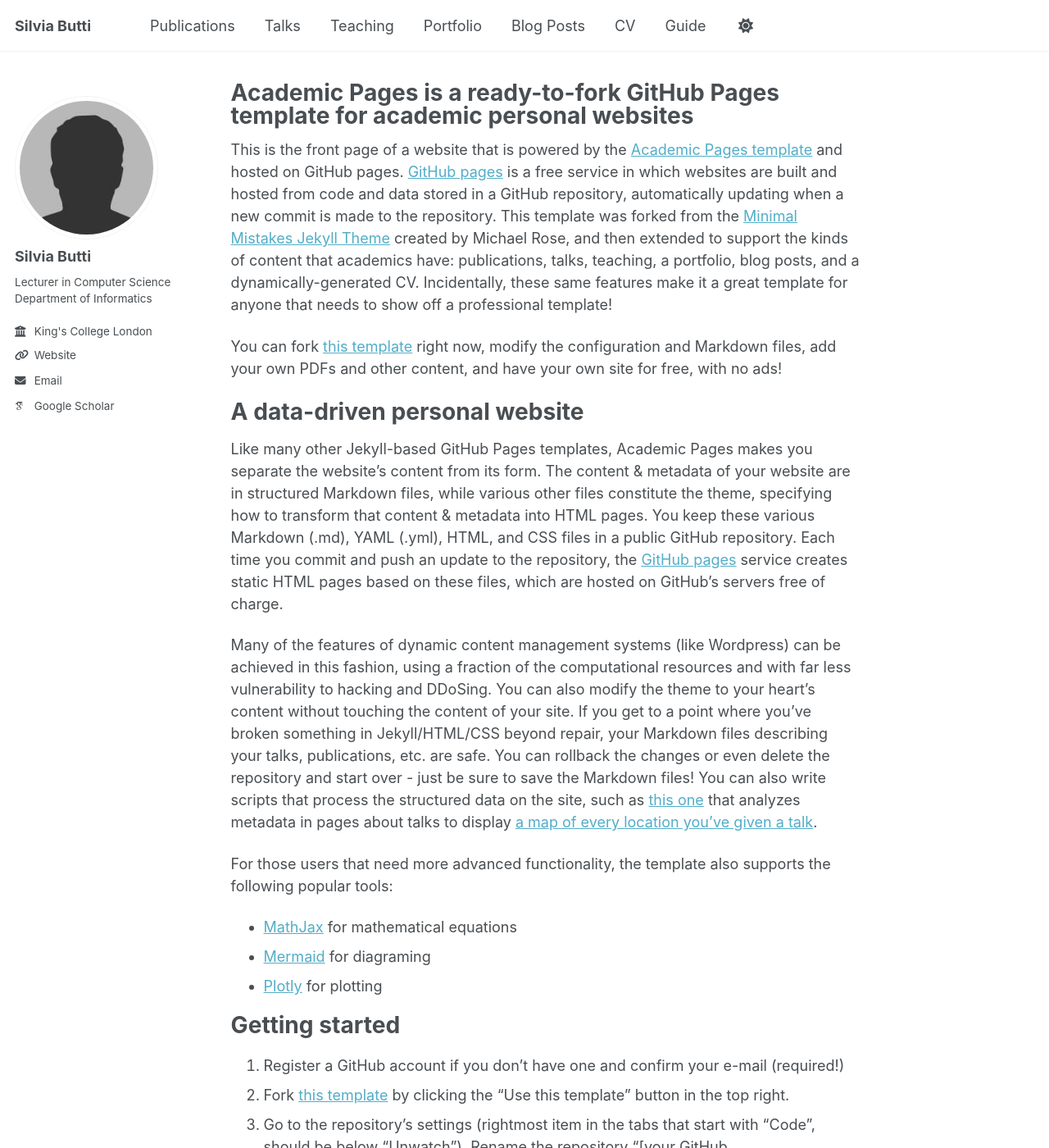
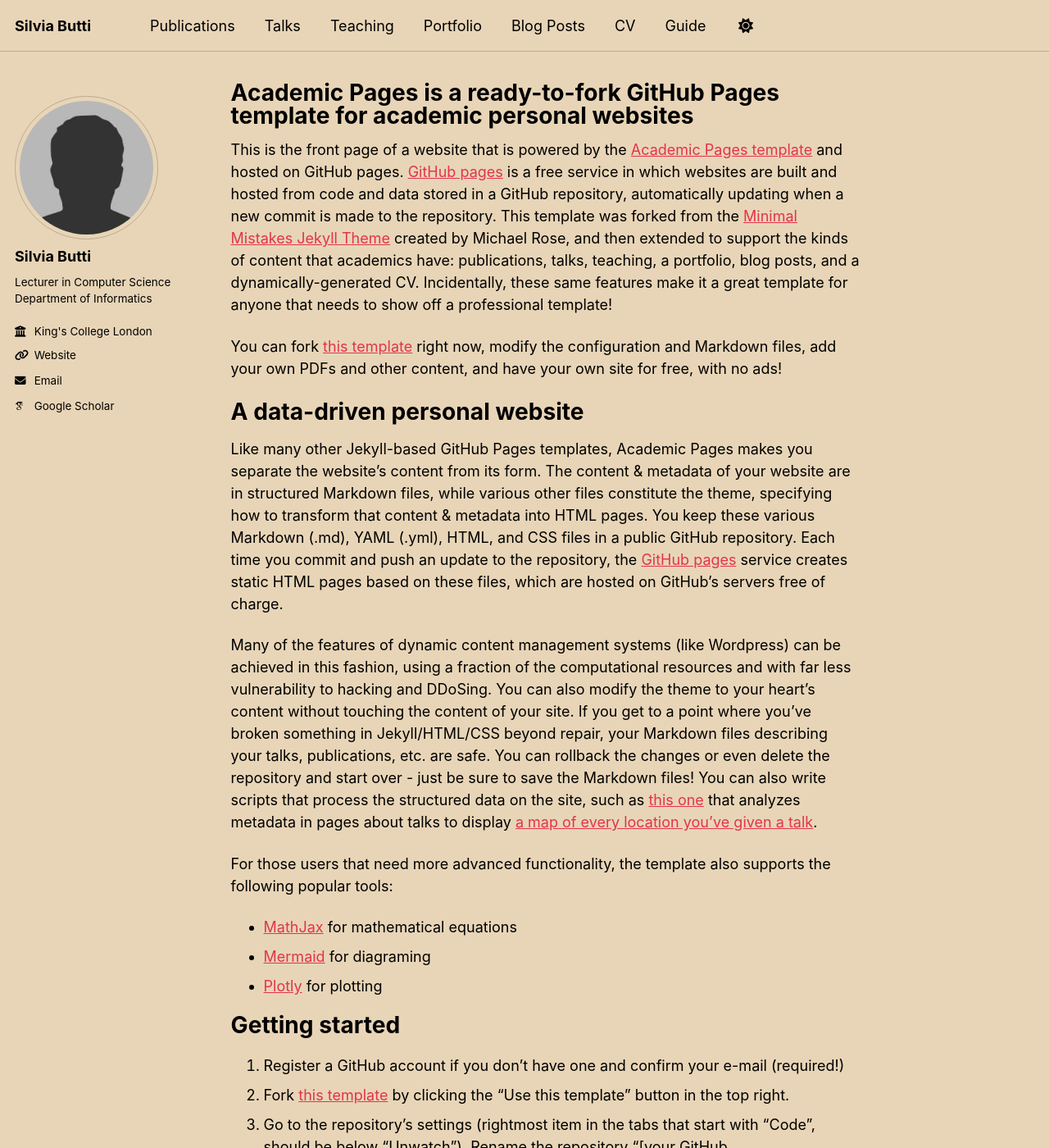
Before and after one commit to silviabutti/silviabutti.github.io, a Jekyll site: the page built from _pages/about.md, in a window 1280 px wide and 1400 px high. Shown: the whole window at 82% size. Built offline with Jekyll 4.4.1, drawn with Linux system fonts in a browser that asks for light colours; some web fonts are replaced; a script bundle is joined from its source files by our own code; library files that are not in the unit come from our copies.

Commit message:
Update _config.yml

```diff
--- a/_config.yml
+++ b/_config.yml
@@ -8,7 +8,7 @@
 
 # Basic Site Settings
 locale                   : "en-US"
-site_theme               : "default" # the available themes options are "default", "air", "sunrise", "mint", "dirt" and "contrast"
+site_theme               : "sunrise" # the available themes options are "default", "air", "sunrise", "mint", "dirt" and "contrast"
 title                    : "Silvia Butti"
 title_separator          : "-"
 name                     : &name "Silvia Butti"
@@ -95,7 +95,7 @@
 teaser                   :  # filename of teaser fallback teaser image placed in /images/ for social media previews
 breadcrumbs              : false # true, false (default)
 words_per_minute         : 160
-future                   : true
+future                   : false
 read_more                : "disabled" # if enabled, adds "Read more" links to excerpts
 talkmap_link             : false      #change to true to add link to talkmap on talks page
 comments:
```
